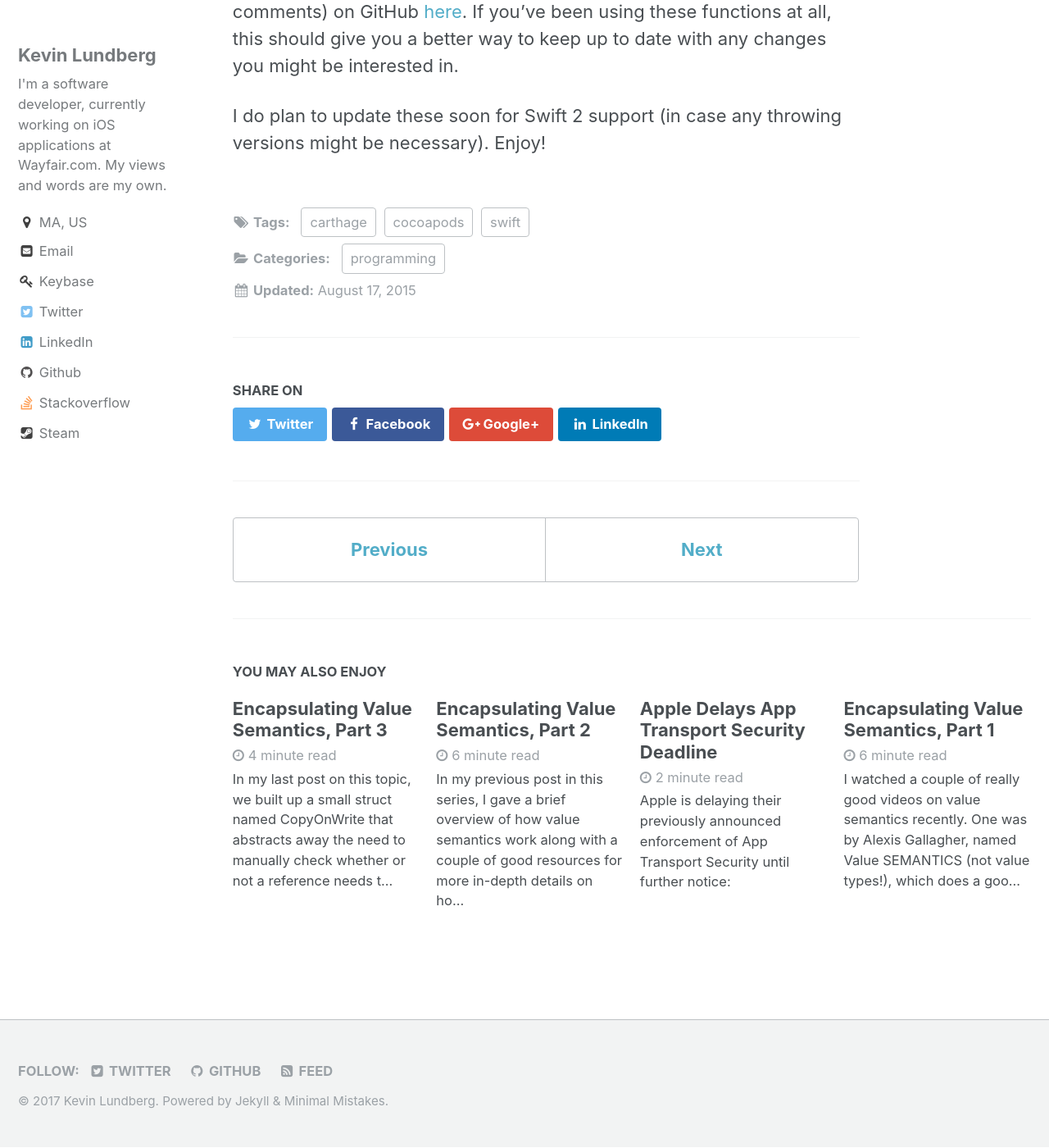
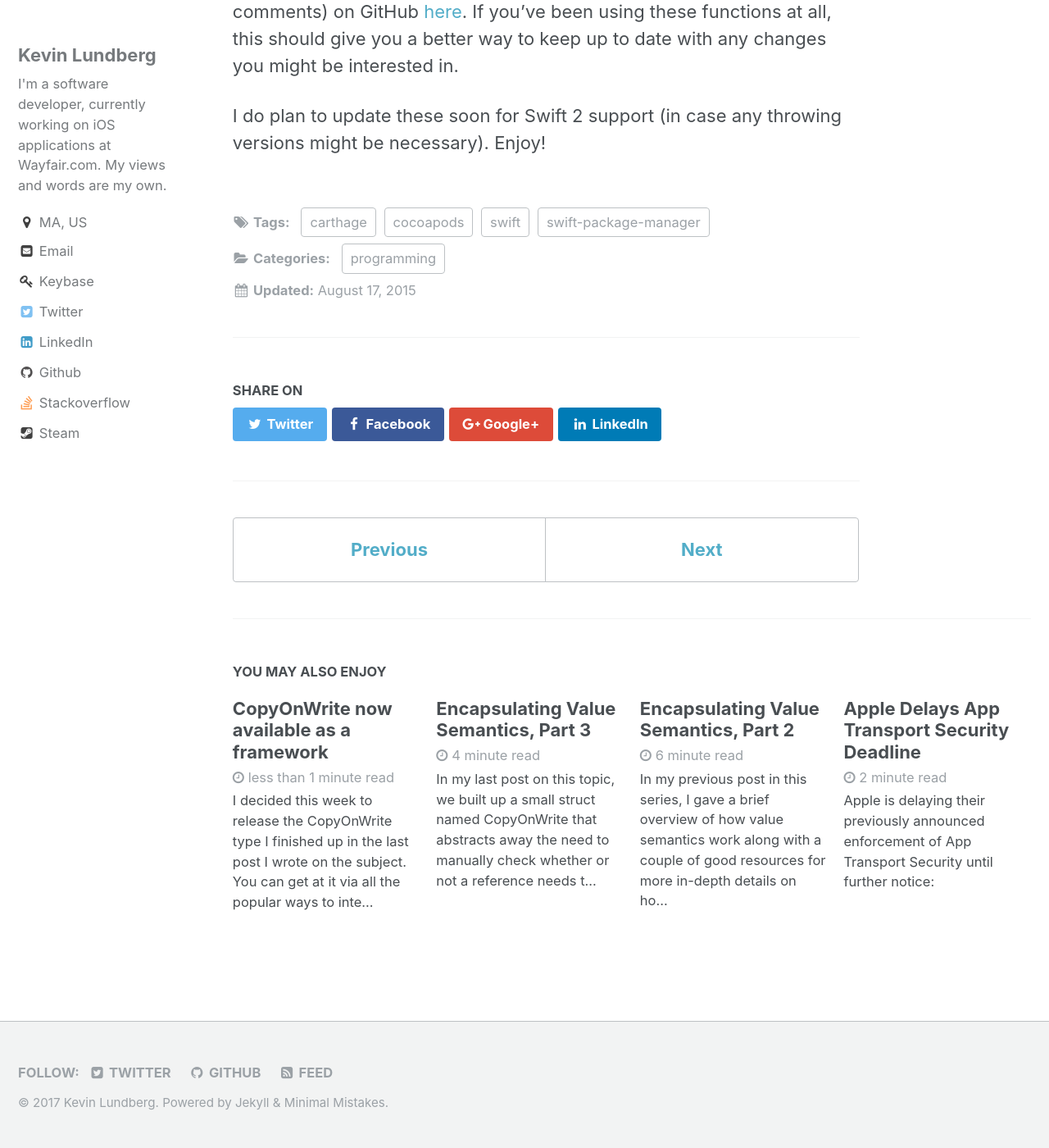
Before and after one commit to klundberg/klundberg.github.io, a Jekyll site: the page built from _posts/2015-08-17-weakify-now-available-as-a-framework.md, in a window 1280 px wide and 1400 px high, scrolled down 401 px. Shown: the whole window at 82% size. Built offline with Jekyll 4.4.1, drawn with Linux system fonts in a browser that asks for light colours.

Commit message:
new post

```diff
--- a/_posts/2015-08-17-weakify-now-available-as-a-framework.md
+++ b/_posts/2015-08-17-weakify-now-available-as-a-framework.md
@@ -1,6 +1,6 @@
 ---
 title: Weakify now available as a framework
-tags: swift cocoapods carthage
+tags: swift cocoapods carthage swift-package-manager
 category: programming
 excerpt: false
 ---
--- /dev/null
+++ b/_posts/2017-02-26-CopyOnWrite-now-available-as-a-framework.md
@@ -0,0 +1,9 @@
+---
+title: CopyOnWrite now available as a framework
+tags:  swift value-semantics cocoapods carthage swift-package-manager
+category: programming
+---
+
+I decided this week to release the `CopyOnWrite` type I finished up in the [last post]({% post_url 2017-01-21-encapsulating-value-semantics-part-3 %}) I wrote on the subject. You can get at it via all the popular ways to integrate swift libraries, including CocoaPods, Carthage, and Swift Package Manager. Since the library itself is small and fits nicely into one file, you can also just copy and paste it easily into your own project as long as you adhere to the MIT license that the code is licensed under.
+
+If you want to check it out or help contribute, you can find it [on GitHub](https://github.com/klundberg/CopyOnWrite). Enjoy!
```
Also changed, not shown: Gemfile.lock.
